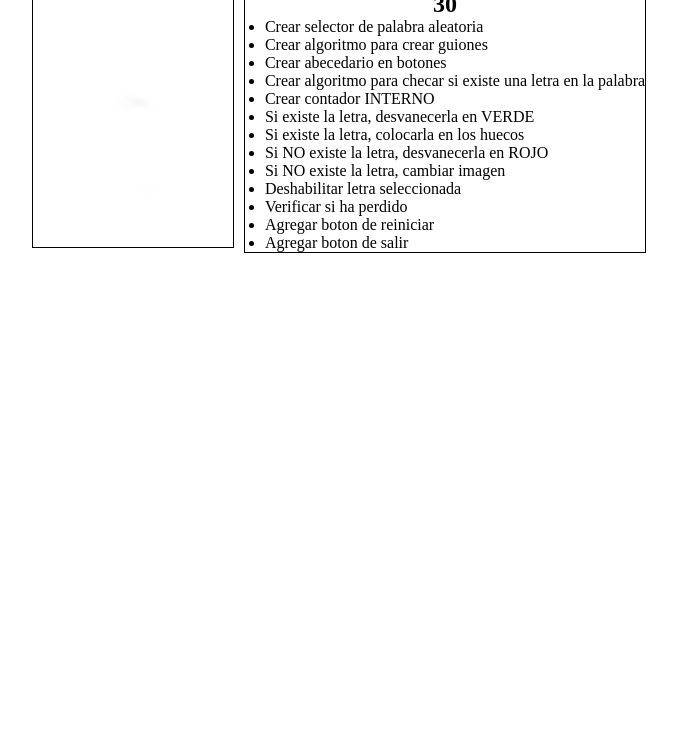
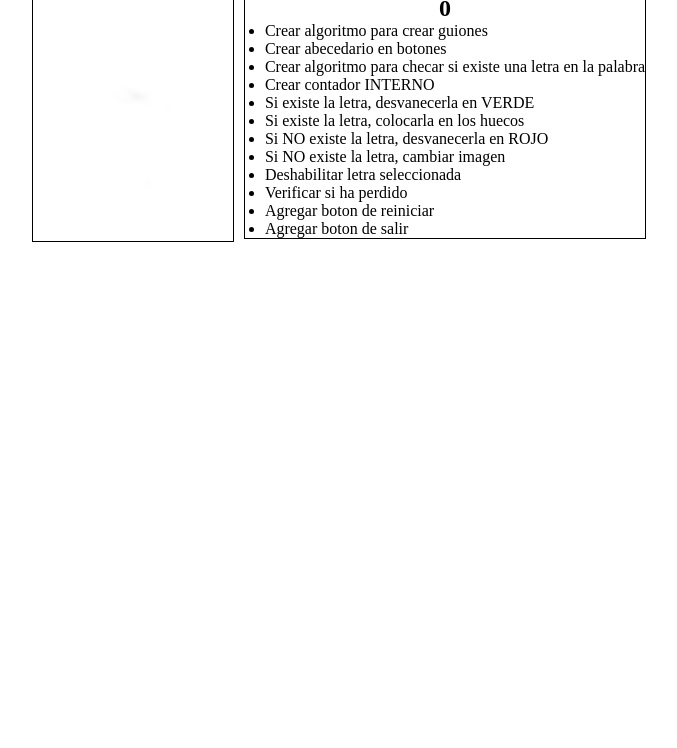
Before and after one commit to Roosterbear/ahorcado, a plain HTML site: page index.html in a window 1280 px wide. Shown: the part 52-800 px from the top of the page, without its empty margins (301-978 px from the left). Drawn offline with Linux system fonts and the light colour scheme.

Commit message:
new algorithm crazymize

```diff
--- a/app.js
+++ b/app.js
@@ -1,5 +1,15 @@
- const totalOfWords = words.length;
- const guess = document.querySelector(".guess");
+const totalOfWords = words.length;
+const guess = document.querySelector(".guess");
+
+word_position = crazymize(totalOfWords);
+
+guess.innerHTML = word_position;
 
 
- guess.innerHTML = totalOfWords;
+function crazymize(totalOfWords){
+
+  let odd_ = (new Date().getMilliseconds())%2;
+  return odd_;
+  //return Math.floor(Math.random()*2);
+  //return Math.floor(Math.random()*totalOfWords);
+}
--- a/index.html
+++ b/index.html
@@ -17,7 +17,6 @@
     <aside class="element">
       <h1 class="guess"></h1>
       <ul>
-        <li>Crear selector de palabra aleatoria</li>
         <li>Crear algoritmo para crear guiones</li>
         <li>Crear abecedario en botones</li>
         <li>Crear algoritmo para checar si existe una letra en la palabra</li>
```
